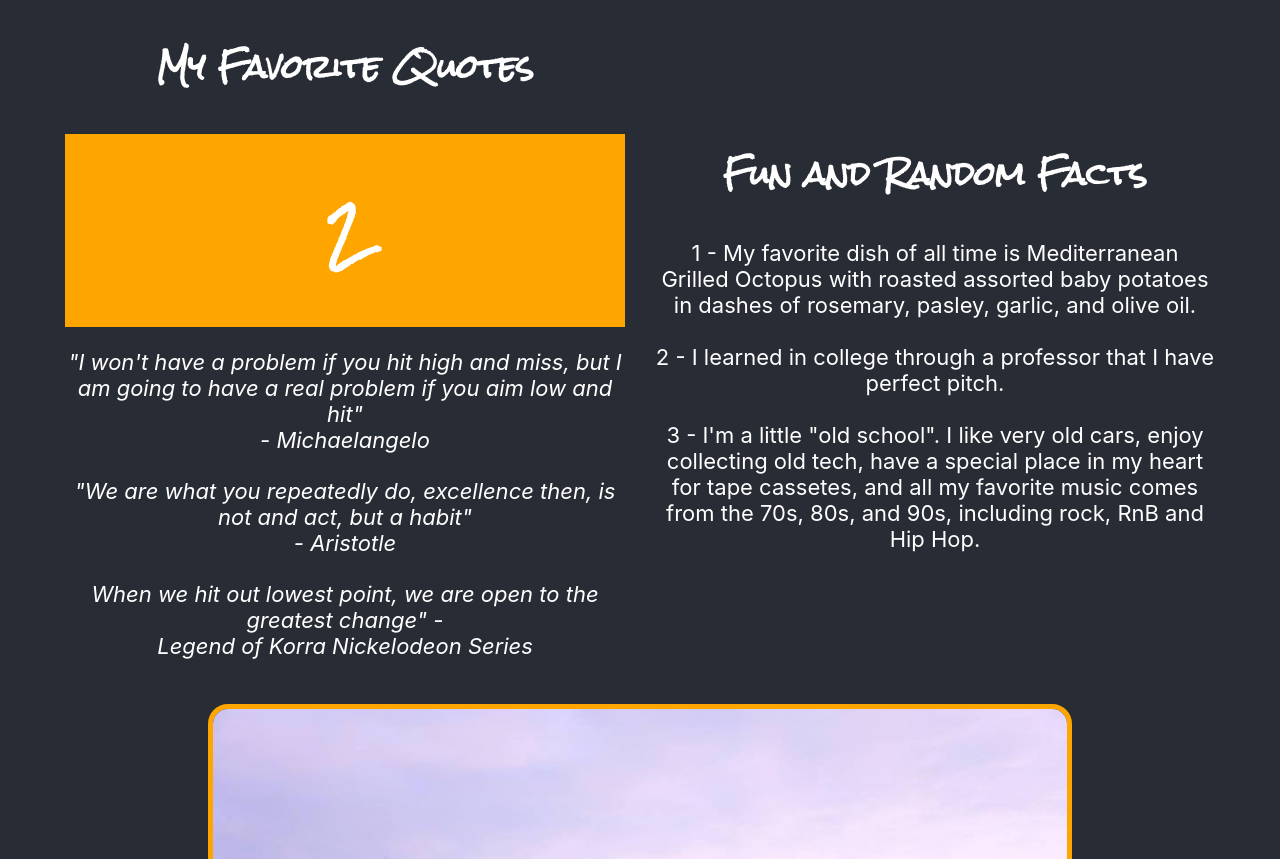
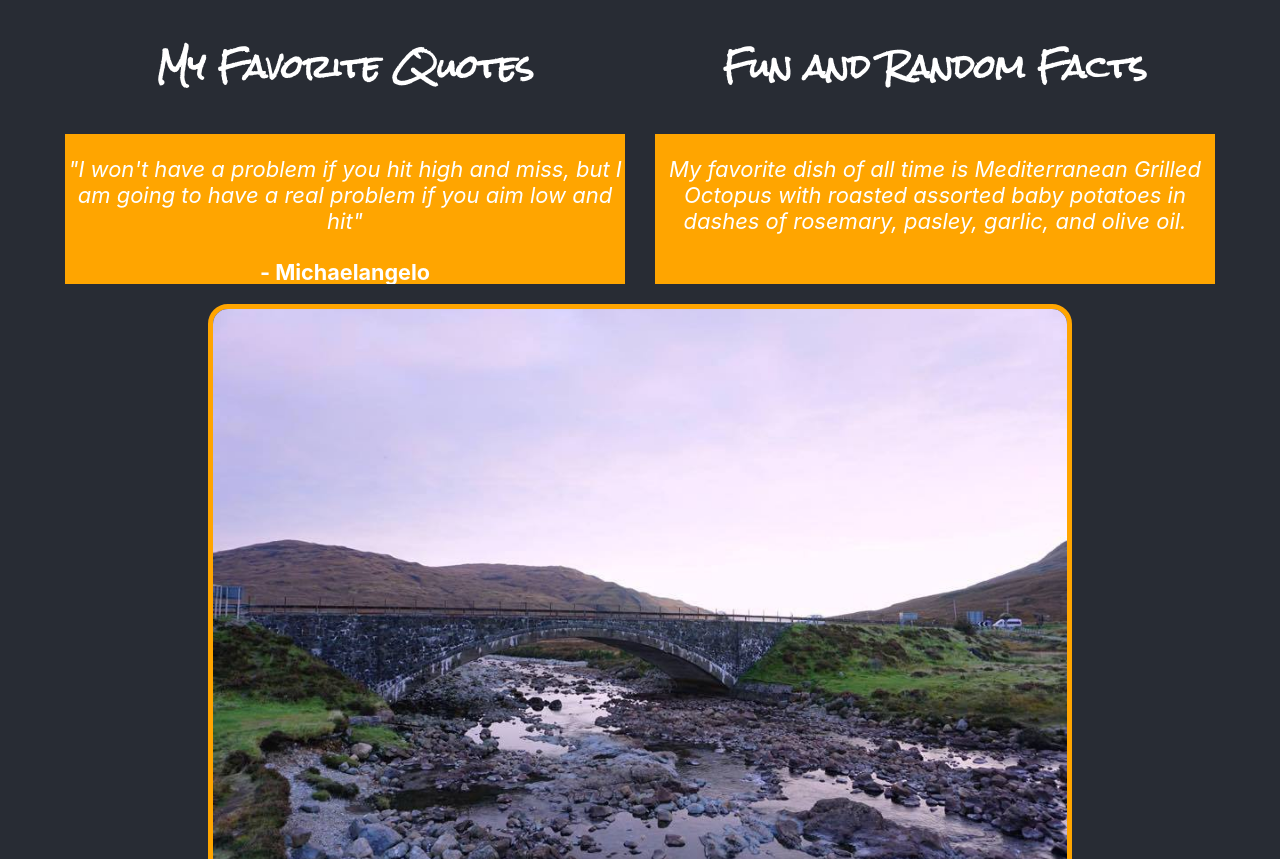
Before and after one commit to cesarsiguencia/my-react-portfolio, a React (Create React App) app: page / in a window 1280 px wide. Shown: the part 1180-2039 px from the top of the page. Built offline with nearby package versions, Linux system fonts and the light colour scheme.

Commit message:
successful addition of quotes and facts as carousel

```diff
--- a/src/App.css
+++ b/src/App.css
@@ -253,16 +253,17 @@
   display: flex;
   flex-wrap: nowrap;
   overflow: hidden;
+  height: 150px;
 
 }
 
 .carousel-item {
-  display: flex;
-  align-items: center;
-  justify-content: center;
+  /* display: flex; */
+  /* align-items: center; */
+  /* justify-content: center; */
   min-width: 100%;
   width: 100%;
-  transition: 1s cubic-bezier(0.39, 0.575, 0.565, 1)
+  transition: 1s cubic-bezier(0.1, 0.1, 0.1, 1.5)
 }
 
 /* Footer */
--- a/src/pages/Home.js
+++ b/src/pages/Home.js
@@ -20,7 +20,25 @@ const Home= () => {
     //     carouselButtons()
     // })
 
-    const data = ["1","2","3","4"]
+    const data = [
+        {
+            quote: `"I won't have a problem if you hit high and miss, but I am going to have a real problem if you aim low and hit"`,
+            person: "- Michaelangelo",
+            fact: "My favorite dish of all time is Mediterranean Grilled Octopus with roasted assorted baby potatoes in dashes of rosemary, pasley, garlic, and olive oil."
+        },
+
+        {
+            quote: `"We are what you repeatedly do, excellence then, is not and act, but a habit",
+            `,
+            person: "- Aristotle",
+            fact: "I learned in college through a professor that I have perfect pitch."
+        },
+        {
+            quote: `"When we hit out lowest point, we are open to the greatest change"`,
+            person: "-Legend of Korra Nickelodeon Series",
+            fact: `I'm a little "old school". I like very old cars, enjoy collecting old tech, have a special place in my heart for tape cassetes, and all my favorite music comes from the 70s, 80s, and 90s, including rock, RnB and Hip Hop.`
+        }
+]
 
     const [currentIndex, setCurrentIndex] = useState(0)
 
@@ -32,9 +50,9 @@ const Home= () => {
     }
 
     useEffect(() => {
-        const interval = setInterval(() => {carouselInfiniteScroll()}, 3000)
+        const interval = setInterval(() => {carouselInfiniteScroll()}, 6000)
 
-        return () => clearInterval(interval)
+        // return () => clearInterval(interval)
     })
 
     return(
@@ -100,30 +118,22 @@ const Home= () => {
 
                     {/* </div> */}
 
-                    <div className="carousel-container">
+                    <div className="carousel-container" >
                         { data.map((item, index) => {
-                            return <h1 className="carousel-item" style={{transform:`translate(-${currentIndex * 100}%)`}} key={index}>{item}</h1>
+
+
+                            return <div className="carousel-item">
+                                     <p className="aboutme--quotes carousel-item" style={{transform:`translate(-${currentIndex * 100}%)`}} key={index}>{item.quote}</p>
+                                     <h5 className="carousel-item" style={{transform:`translate(-${currentIndex * 100}%)`}} key={index}>
+                                        {item.person}
+                                     </h5>
+                                </div>
+
+
+
                         })}
 
                     </div>
-
-
-
-                    <p className="aboutme--quotes">
-                        "I won't have a problem if you hit high and miss, but I am going to have a real problem if you aim low and hit"
-                        <br/>
-                        - Michaelangelo
-                    </p>
-                    <p className="aboutme--quotes">
-                        "We are what you repeatedly do, excellence then, is not and act, but a habit"
-                        <br/>
-                        - Aristotle
-                    </p>
-                    <p className="aboutme--quotes">
-                        When we hit out lowest point, we are open to the greatest change" -
-                        <br/>
-                        Legend of Korra Nickelodeon Series
-                    </p>
                 </div>
 
                 <div className="aboutme-blocks">
@@ -134,19 +144,21 @@ const Home= () => {
 
                     </div>
 
-                    <p className="aboutme--facts">
-                        1 - My favorite dish of all time is Mediterranean Grilled Octopus with roasted assorted baby potatoes in dashes of rosemary, pasley, garlic, and olive oil.
+                    <div className="carousel-container" >
+                        { data.map((item, index) => {
 
-                        <br/>
-                        <br/>
 
-                        2 - I learned in college through a professor that I have perfect pitch.
+                            return <div className="carousel-item">
+                                     <p className="aboutme--quotes carousel-item" style={{transform:`translate(-${currentIndex * 100}%)`}} key={index}>{item.fact}</p>
 
-                        <br/>
-                        <br/>
+                                </div>
 
-                        3 - I'm a little "old school". I like very old cars, enjoy collecting old tech, have a special place in my heart for tape cassetes, and all my favorite music comes from the 70s, 80s, and 90s, including rock, RnB and Hip Hop.
-                    </p>
+
+
+                        })}
+
+                    </div>
+
                 </div>
             </div>
 
```
